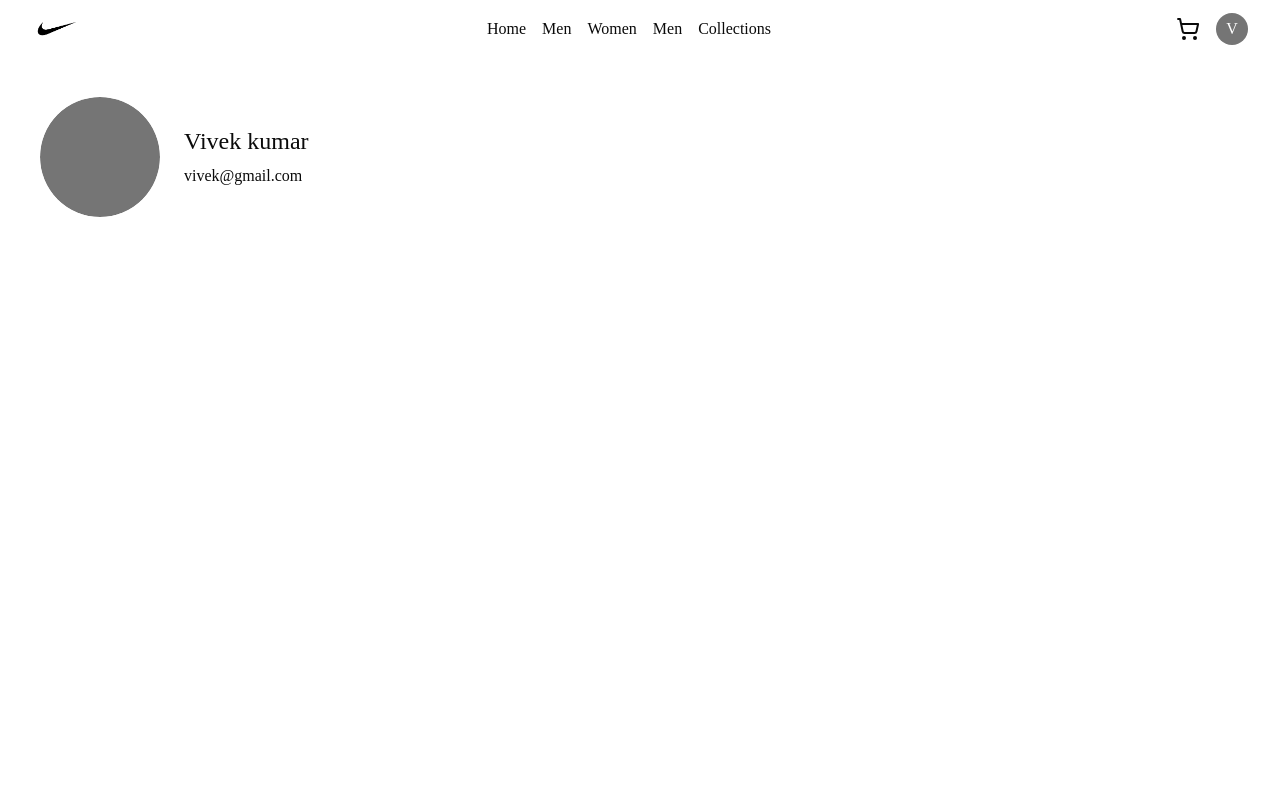
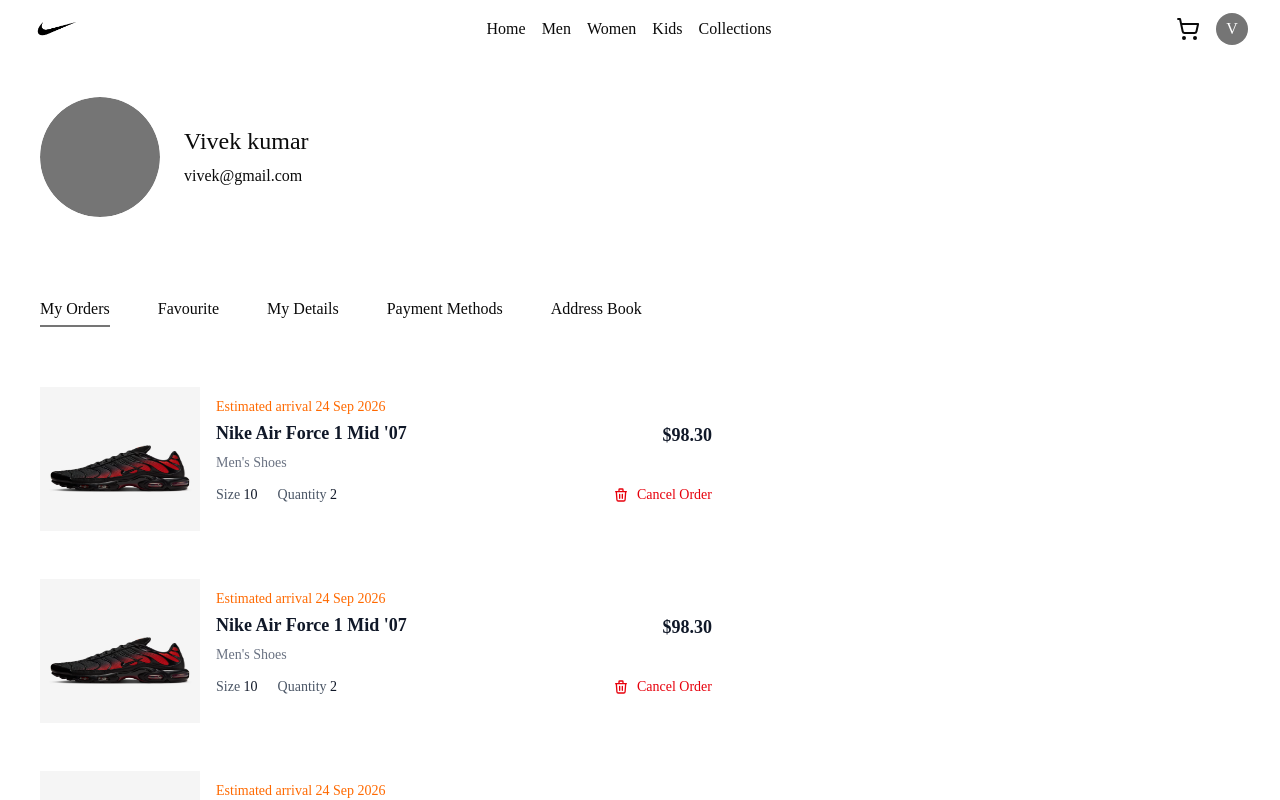
Before and after one commit to vivekCreates/Nike-Ecommerce, a Next.js app: page /profile in a window 1280 px wide. Shown: the top 800 px of the page. Built offline with nearby package versions, Linux system fonts and the light colour scheme.

Commit message:
feat: implement profile page with CartItem component and dynamic option selection

```diff
--- a/src/app/(root)/profile/page.tsx
+++ b/src/app/(root)/profile/page.tsx
@@ -1,11 +1,16 @@
+'use client';
+
+import CartItem from '@/components/CartItem'
 import { Avatar, AvatarFallback, AvatarImage } from '@/components/ui/avatar'
-import React from 'react'
+import { profileOptions } from '@/lib/contants'
+import React, { useState } from 'react'
 
 export default function page() {
+    const [selectedOption,setSelectedOption] = useState("My Orders")
     return (
         <div className='max-w-7xl mx-auto min-h-screen p-10'>
             <div>
-                <div className='flex gap-6 items-center'>
+                <div className='flex gap-6 items-center pb-20'>
 
                     <Avatar className='w-30 h-30 flex items-center justify-center object-center object-cover overflow-hidden rounded-full cursor-pointer'>
                         <AvatarImage
@@ -20,6 +25,20 @@
                         <h2 className='text-heading-3'>Vivek kumar</h2>
                         <span>vivek@gmail.com</span>
                     </div>
+
+                </div>
+                <ul className='flex gap-12 mb-10'>
+                    {
+                        profileOptions.map((option,idx)=>(
+                            <span key={idx} className={`${option === selectedOption ? 'border-b-2 border-dark-700':''} pb-1 transition-transform duration-300 cursor-pointer`} onClick={()=>setSelectedOption(option)}>{option}</span>
+                        ))
+                    }
+                </ul>
+                <div className='flex flex-col gap-2'>
+                    <CartItem/>
+                    <CartItem/>
+                    <CartItem/>
+                    <CartItem/>
                 </div>
             </div>
         </div>
--- /dev/null
+++ b/src/components/CartItem.tsx
@@ -0,0 +1,73 @@
+import Image from 'next/image';
+import React from 'react';
+
+export default function CartItem() {
+  return (
+
+      <div className="bg-white w-full  py-5  max-w-2xl">
+        <div className="flex gap-4">
+          <div className="flex-shrink-0 w-28 h-36 sm:w-32 sm:h-32 md:h-36 md:w-40 bg-gray-50  flex items-center justify-center overflow-hidden">
+            <Image
+              src="/shoes/shoe-4.webp"
+              alt="Nike Air Force 1"
+              className="w-full h-full"
+              width={120}
+              height={120}
+            />
+          </div>
+
+          <div className="flex-1 flex flex-col min-w-0">
+            <div className='my-auto'>
+
+            <p className="text-orange-500 text-xs sm:text-sm font-medium mb-1">
+              Estimated arrival 24 Sep 2026
+            </p>
+
+            <div className="flex justify-between items-start mb-1">
+              <h3 className="text-base sm:text-lg font-semibold text-gray-900 leading-snug">
+                Nike Air Force 1 Mid '07
+              </h3>
+              <span className="text-base sm:text-lg font-semibold text-gray-900 whitespace-nowrap">
+                $98.30
+              </span>
+            </div>
+
+
+            <p className="text-gray-500 text-sm mb-3">Men's Shoes</p>
+
+            <div className="flex items-center justify-between text-gray-500 text-sm mb-4">
+                <div className='flex gap-5'>
+              <div>
+                <span className="text-gray-600">Size </span>
+                <span className="font-medium text-gray-900">10</span>
+              </div>
+              <div>
+                <span className="text-gray-600">Quantity </span>
+                <span className="font-medium text-gray-900">2</span>
+
+              </div>
+                </div>
+               <button className="flex items-center gap-2 text-red-600 text-sm font-medium hover:text-red-700 transition-colors self-start">
+              <svg
+                className="w-4 h-4"
+                fill="none"
+                stroke="currentColor"
+                viewBox="0 0 24 24"
+              >
+                <path
+                  strokeLinecap="round"
+                  strokeLinejoin="round"
+                  strokeWidth={2}
+                  d="M19 7l-.867 12.142A2 2 0 0116.138 21H7.862a2 2 0 01-1.995-1.858L5 7m5 4v6m4-6v6m1-10V4a1 1 0 00-1-1h-4a1 1 0 00-1 1v3M4 7h16"
+                />
+              </svg>
+              Cancel Order
+            </button>
+            </div>
+            </div>
+
+          </div>
+        </div>
+      </div>
+  );
+}
--- a/src/lib/contants.ts
+++ b/src/lib/contants.ts
@@ -2,7 +2,7 @@
     {href: "/", label: "Home",},
     {href:"men" , label: "Men"},
     {href:"women",label:"Women"},
-    {href:"kids" , label: "Men"},
+    {href:"kids" , label: "Kids"},
     {href:"/collections" , label: "Collections"},
 ] as const;
 
```
